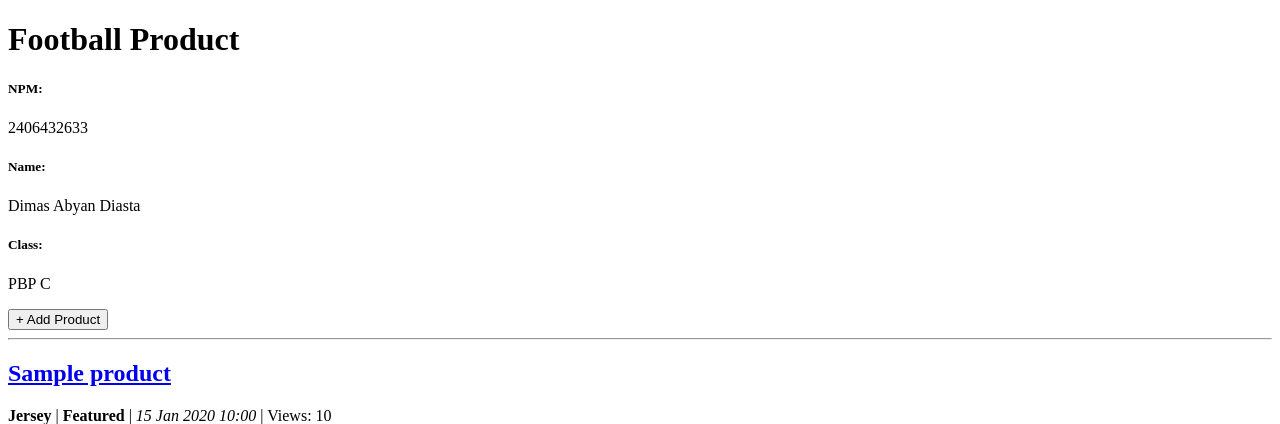
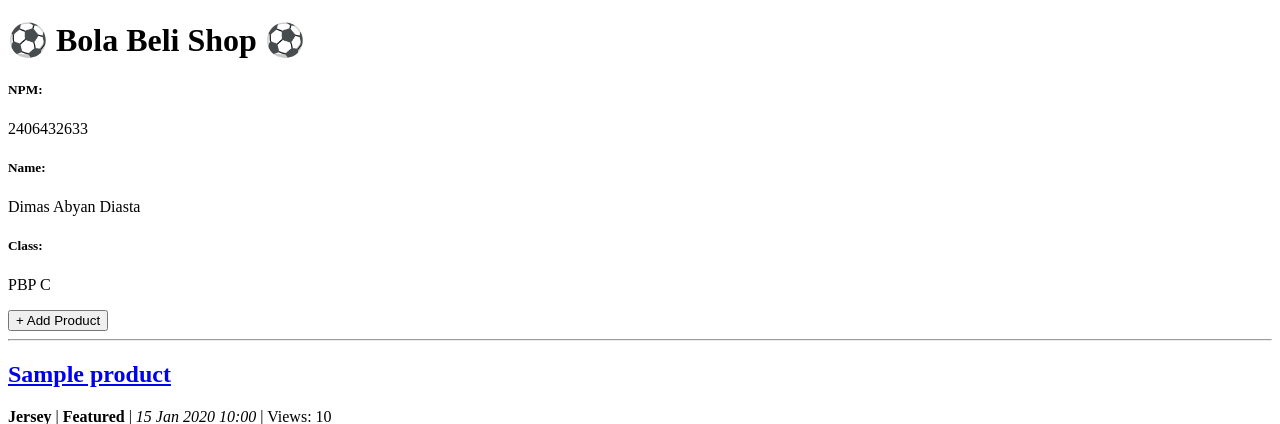
Before and after one commit to ByteDAD/BolaBeliShop, a Django app: page / in a window 1280 px wide. Shown: the top 424 px of the page. Run offline with Django 5.2, Linux system fonts and the light colour scheme; tables that the repository leaves empty hold one stand-in row (Sample ...).

Commit message:
Minor changes

```diff
--- a/main/templates/main.html
+++ b/main/templates/main.html
@@ -1,6 +1,6 @@
 {% extends 'base.html' %}
 {% block content %}
-<h1>Football Product</h1>
+<h1>⚽ Bola Beli Shop ⚽</h1>
 
 <h5>NPM: </h5>
 <p>{{ npm }}</p>
```
